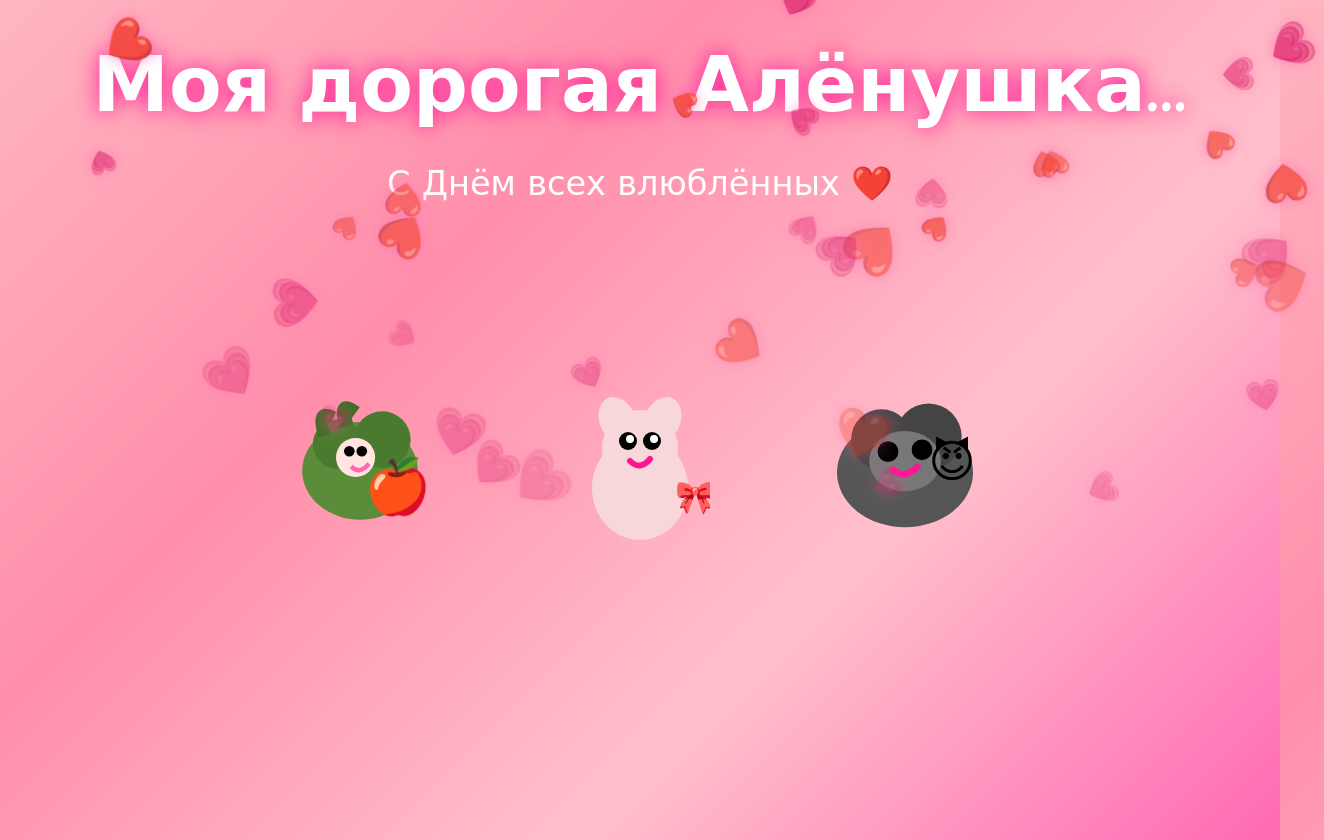
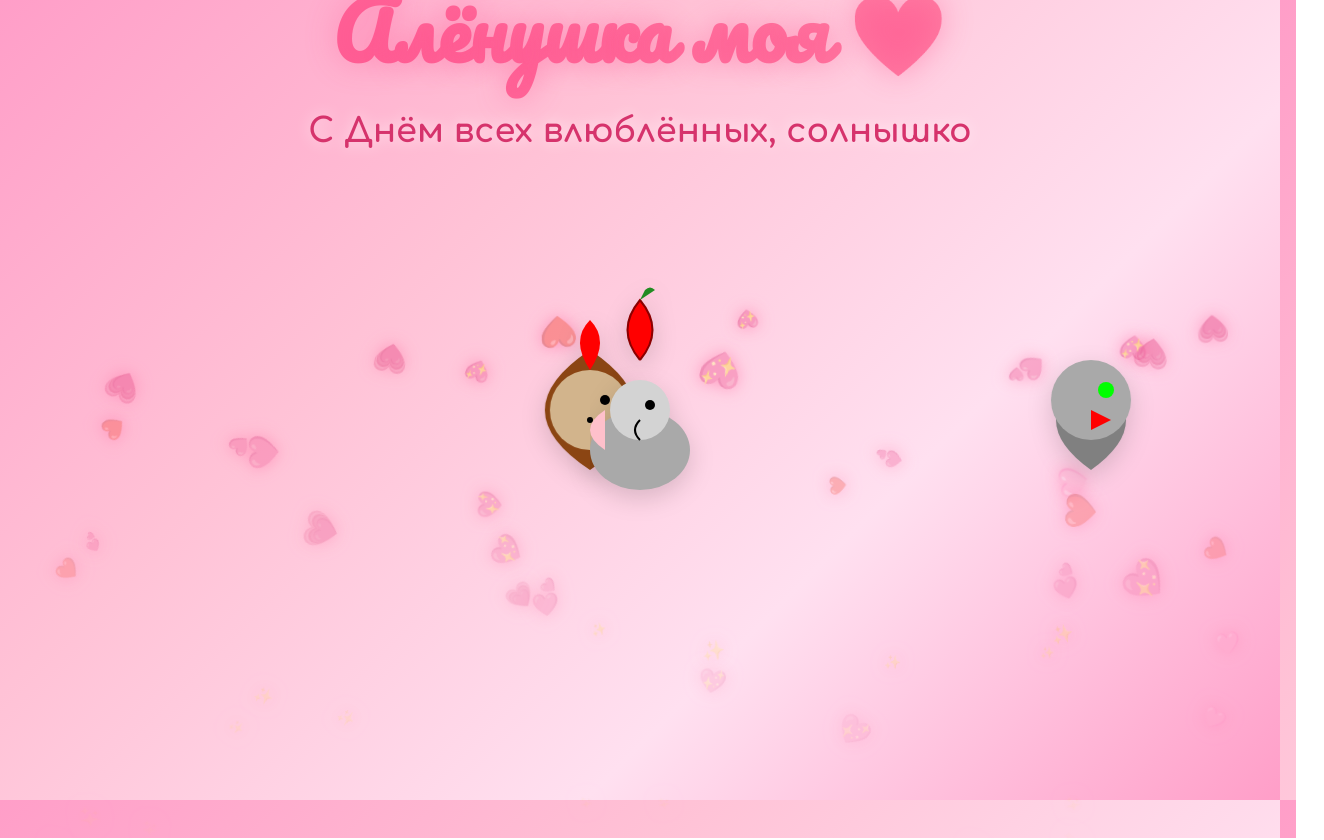
Before and after one commit to akopyanedik2019-arch/Bububu, a website: page index.html in a window 1280 px wide. Shown: the whole page, 1324 px wide, since content can reach past the window. Drawn offline with Linux system fonts and the light colour scheme.

Commit message:
Update index.html

```diff
--- a/index.html
+++ b/index.html
@@ -2,140 +2,218 @@
 <html lang="ru">
 <head>
 <meta charset="UTF-8">
+<title>Для Алёнушки ❤️</title>
 <meta name="viewport" content="width=device-width, initial-scale=1.0">
-    <title>Для Алёнушки ❤️</title>
 <style>
+    @import url('https://fonts.googleapis.com/css2?family=Pacifico&family=Comfortaa:wght@400;700&display=swap');
+
     body {
         margin: 0;
         height: 100vh;
-            background: linear-gradient(135deg, #ffb6c1, #ff8fab, #ffc0cb, #ff69b4);
+        background: linear-gradient(135deg, #ff9ec8, #ffc2d6, #ffe0f0, #ff9ec8);
         overflow: hidden;
-            font-family: 'Segoe Script', 'Comic Sans MS', cursive;
-            color: white;
+        display: flex;
+        justify-content: center;
+        align-items: center;
+        font-family: 'Comfortaa', cursive;
+        color: #d6336c;
+    }
+
+    .container {
         text-align: center;
+        z-index: 5;
     }
 
     h1 {
+        font-family: 'Pacifico', cursive;
         font-size: 4.8rem;
-            margin: 40px 0 10px;
-            text-shadow: 0 0 20px rgba(255, 20, 147, 0.9);
-            animation: glow 3s ease-in-out infinite alternate;
+        margin: 0 0 10px 0;
+        background: linear-gradient(45deg, #ff4d8d, #ff8fab);
+        -webkit-background-clip: text;
+        -webkit-text-fill-color: transparent;
+        text-shadow: 0 0 30px rgba(255,77,141,0.4);
+        animation: pulse 3s infinite;
+    }
+
+    p {
+        font-size: 2.1rem;
+        margin: 15px 0;
+        font-weight: 700;
+        text-shadow: 0 0 15px rgba(255,255,255,0.7);
     }
 
     .scene {
         position: relative;
+        width: 720px;
         height: 380px;
         margin: 30px auto;
-            width: 900px;
+        perspective: 1200px; /* Небольшое 3D-пространство */
+        transform-style: preserve-3d;
     }
 
-        /* Падающие сердечки */
-        .heart {
+    svg {
         position: absolute;
-            top: -50px;
-            font-size: 28px;
-            animation: fall linear forwards;
-            filter: drop-shadow(0 0 8px rgba(255, 105, 180, 0.9));
-            z-index: 1;
+        transition: transform 0.3s; /* Для плавности */
+        filter: drop-shadow(0 8px 12px rgba(0,0,0,0.15));
     }
 
-        @keyframes fall {
-            to {
-                transform: translateY(110vh) rotate(720deg);
+    /* Ёжик */
+    #hedgehog {
+        left: -180px;
+        bottom: 60px;
+        animation: hedgehogWalk 9s ease-in-out forwards;
+    }
+
+    /* Мышка */
+    #mouse {
+        left: 50%;
+        transform: translateX(-50%);
+        bottom: 70px;
+        z-index: 2;
+    }
+
+    /* Яблоко */
+    #apple {
+        left: 50%;
+        top: 100px;
+        transform: translateX(-50%);
         opacity: 0;
+        animation: appleShow 9s ease-in-out forwards;
     }
+
+    /* Волк */
+    #wolf {
+        right: -220px;
+        bottom: 50px;
+        animation: wolfRun 9s ease-in-out forwards 4.2s;
+        z-index: 3;
+    }
+
+    /* Укус с 3D-эффектом */
+    .bite {
+        position: absolute;
+        left: 54%;
+        top: 165px;
+        font-size: 5.5rem;
+        opacity: 0;
+        animation: bite 2.8s ease-in-out forwards 11s;
+        pointer-events: none;
+        transform-style: preserve-3d;
     }
 
     .final-text {
         font-size: 2.6rem;
-            margin-top: 40px;
+        margin-top: 20px;
         opacity: 0;
-            animation: fadeIn 4s forwards 13s;
-            text-shadow: 0 0 15px #ff1493;
+        animation: showText 2s forwards 13.5s;
+        line-height: 1.4;
     }
 
-        @keyframes glow { 0% { text-shadow: 0 0 20px #ff1493; } 100% { text-shadow: 0 0 40px #ff69b4, 0 0 60px #ff1493; } }
-        @keyframes fadeIn { to { opacity: 1; } }
+    @keyframes hedgehogWalk {
+        0% {left:-180px; transform: rotateY(0deg);}
+        45% {left: 220px; transform: rotateY(5deg);}
+        100% {left: 220px; transform: rotateY(0deg);}
+    }
+    @keyframes appleShow {
+        40% {opacity:0;}
+        52% {opacity:1;}
+        100% {opacity:1;}
+    }
+    @keyframes wolfRun {
+        0% {right:-220px; transform: rotateY(0deg);}
+        58% {right: 180px; transform: rotateY(-5deg);}
+        100% {right: 180px; transform: rotateY(0deg);}
+    }
+    @keyframes bite {
+        0%,15% {opacity:0; transform: scale(0.5) rotateY(10deg);}
+        40% {opacity:1; transform: scale(1.25) rotateY(-10deg);}
+        70% {transform: scale(0.95) rotateY(5deg);}
+        100% {opacity:1; transform: scale(1) rotateY(0deg);}
+    }
+    @keyframes showText { to {opacity:1;} }
+    @keyframes pulse { 0%,100% {transform:scale(1);} 50% {transform:scale(1.06);} }
 </style>
 </head>
 <body>
-    <h1>Моя дорогая Алёнушка...</h1>
-    <p style="font-size: 2.1rem; margin-bottom: 20px;">С Днём всех влюблённых ❤️</p>
+
+<div class="container">
+    <h1>Алёнушка моя ❤️</h1>
+    <p>С Днём всех влюблённых, солнышко</p>
 
     <div class="scene">
-        <!-- Ёжик -->
-        <svg class="hedgehog" width="180" height="160" style="position:absolute; bottom:80px; left:80px;" viewBox="0 0 200 180">
-            <ellipse cx="100" cy="110" rx="65" ry="55" fill="#5a8c3a"/>
-            <circle cx="75" cy="80" r="28" fill="#4a7a2e"/>
-            <circle cx="125" cy="75" r="32" fill="#4a7a2e"/>
-            <!-- иголки -->
-            <path d="M60 70 Q50 40 70 50" stroke="#3e6b25" stroke-width="14" fill="none"/>
-            <path d="M85 60 Q75 30 95 45" stroke="#3e6b25" stroke-width="16" fill="none"/>
-            <circle cx="95" cy="95" r="22" fill="#ffe4e1"/>
-            <circle cx="88" cy="88" r="6" fill="#000"/>
-            <circle cx="102" cy="88" r="6" fill="#000"/>
-            <path d="M90 105 Q100 115 110 102" fill="none" stroke="#ff69b4" stroke-width="5"/>
-            <text x="105" y="148" font-size="60">🍎</text>
+        <!-- Ёжик SVG (детализированный) -->
+        <svg id="hedgehog" width="180" height="180" viewBox="0 0 180 180">
+            <path d="M90 150 Q0 90 90 30 Q180 90 90 150" fill="#8B4513" /> <!-- Тело -->
+            <circle cx="90" cy="90" r="40" fill="#D2B48C" /> <!-- Морда -->
+            <circle cx="105" cy="80" r="5" fill="#000" /> <!-- Глаз -->
+            <circle cx="90" cy="100" r="3" fill="#000" /> <!-- Нос -->
+            <!-- Яблоко на спине -->
+            <path d="M90 50 Q70 20 90 0 Q110 20 90 50" fill="#FF0000" />
+            <path d="M90 0 L95 -10 Q100 -15 105 -10" fill="#228B22" /> <!-- Лист -->
         </svg>
 
-        <!-- Мышка Алёнушка -->
-        <svg class="mouse" width="140" height="160" style="position:absolute; bottom:70px; left:380px;" viewBox="0 0 140 160">
-            <ellipse cx="70" cy="105" rx="48" ry="52" fill="#f8d7da"/>
-            <circle cx="70" cy="65" r="38" fill="#f8d7da"/>
-            <!-- ушки -->
-            <ellipse cx="48" cy="38" rx="18" ry="25" fill="#f8d7da" transform="rotate(-25 48 38)"/>
-            <ellipse cx="92" cy="38" rx="18" ry="25" fill="#f8d7da" transform="rotate(25 92 38)"/>
-            <circle cx="58" cy="58" r="9" fill="#000"/>
-            <circle cx="82" cy="58" r="9" fill="#000"/>
-            <circle cx="60" cy="56" r="4" fill="#fff"/>
-            <circle cx="84" cy="56" r="4" fill="#fff"/>
-            <path d="M60 78 Q70 88 80 76" fill="none" stroke="#ff1493" stroke-width="6" stroke-linecap="round"/>
-            <text x="105" y="125" font-size="32">🎀</text>
+        <!-- Мышка SVG -->
+        <svg id="mouse" width="130" height="160" viewBox="0 0 130 160">
+            <ellipse cx="65" cy="120" rx="50" ry="40" fill="#A9A9A9" /> <!-- Тело -->
+            <circle cx="65" cy="80" r="30" fill="#D3D3D3" /> <!-- Голова -->
+            <circle cx="75" cy="75" r="5" fill="#000" /> <!-- Глаз -->
+            <path d="M65 90 Q55 100 65 110" fill="none" stroke="#000" stroke-width="2" /> <!-- Усмешка -->
+            <path d="M30 80 Q0 100 30 120" fill="#FFC0CB" /> <!-- Ухо -->
         </svg>
 
-        <!-- Волк -->
-        <svg class="wolf" width="190" height="170" style="position:absolute; bottom:65px; right:90px;" viewBox="0 0 200 180">
-            <ellipse cx="100" cy="100" rx="72" ry="58" fill="#555"/>
-            <circle cx="75" cy="65" r="32" fill="#444"/>
-            <circle cx="125" cy="62" r="35" fill="#444"/>
-            <!-- морда -->
-            <ellipse cx="100" cy="88" rx="38" ry="32" fill="#777"/>
-            <circle cx="82" cy="78" r="11" fill="#000"/>
-            <circle cx="118" cy="76" r="11" fill="#000"/>
-            <path d="M85 95 Q100 110 115 92" fill="none" stroke="#ff1493" stroke-width="7"/>
-            <text x="125" y="105" font-size="48">😈</text>
+        <!-- Яблоко SVG -->
+        <svg id="apple" width="90" height="100" viewBox="0 0 90 100">
+            <path d="M45 80 Q20 50 45 20 Q70 50 45 80" fill="#FF0000" stroke="#8B0000" stroke-width="2" />
+            <path d="M45 20 L50 10 Q55 5 60 10" fill="#228B22" />
         </svg>
 
-        <!-- Укус -->
-        <div class="bite" style="position:absolute; bottom:95px; left:515px; font-size:85px; opacity:0;">🍑💥</div>
+        <!-- Волк SVG -->
+        <svg id="wolf" width="220" height="190" viewBox="0 0 220 190">
+            <path d="M110 150 Q40 100 110 50 Q180 100 110 150" fill="#808080" /> <!-- Тело -->
+            <circle cx="110" cy="80" r="40" fill="#A9A9A9" /> <!-- Голова -->
+            <circle cx="125" cy="70" r="8" fill="#00FF00" /> <!-- Глаз -->
+            <path d="M110 90 L130 100 L110 110" fill="#FF0000" /> <!-- Язык (намёк на укус) -->
+        </svg>
+
+        <div class="bite">🍑<span style="font-size:3.2rem; margin-left:-15px;">💋😏</span></div>
     </div>
 
     <p class="final-text">
-        Ёжик принёс тебе самое сладкое яблочко...<br>
-        а потом прибежал голодный волк и страстно укусил Алёнушку за попку ❤️‍🔥
+        Ёжик целый день шёл к тебе с самым спелым яблочком...<br>
+        А потом прибежал волк и <b>нежно укусил тебя за попку</b>, потому что любит по-настоящему ❤️🔥
     </p>
+</div>
 
+<!-- Оптимизированный дождь сердечек + искры -->
 <script>
-        const colors = ['#ff1493', '#ff69b4', '#ffb6c1', '#ff8fab', '#ffc0cb', '#db7093'];
+function createHeart(type = 'heart') {
+    const elem = document.createElement('div');
+    elem.innerHTML = type === 'heart' ? ['❤️','💕','💖','🩷','💗'][Math.floor(Math.random()*5)] : '✨';
+    elem.style.cssText = `
+        position:fixed; left:${Math.random()*100}vw; top:-10px; font-size:${type === 'heart' ? 12+Math.random()*25 : 8+Math.random()*12}px;
+        pointer-events:none; z-index:1; opacity:0.7; animation:fall ${type === 'heart' ? 6+Math.random()*8 : 3+Math.random()*4}s linear forwards;
+        filter: drop-shadow(0 0 8px #ff4d8d);
+    `;
+    document.body.appendChild(elem);
 
-        function createHeart() {
-            const heart = document.createElement('div');
-            heart.classList.add('heart');
-            heart.innerHTML = Math.random() > 0.5 ? '❤️' : '💗';
-            heart.style.left = Math.random() * 100 + 'vw';
-            heart.style.fontSize = (22 + Math.random() * 28) + 'px';
-            heart.style.opacity = 0.6 + Math.random() * 0.4;
-            heart.style.color = colors[Math.floor(Math.random() * colors.length)];
-            heart.style.animationDuration = (6 + Math.random() * 7) + 's';
-            document.body.appendChild(heart);
-
-            setTimeout(() => heart.remove(), 14000);
+    setTimeout(() => elem.remove(), 15000);
 }
 
-        // Оптимизированный запуск сердечек
-        setInterval(createHeart, 280);
-        for (let i = 0; i < 18; i++) {
-            setTimeout(createHeart, i * 180);
+const style = document.createElement('style');
+style.textContent = `@keyframes fall { to { transform: translateY(110vh) rotate(480deg); opacity:0 } }`;
+document.head.appendChild(style);
+
+// Частота: больше, но лимит 60 элементов
+setInterval(() => {
+    if (document.querySelectorAll('div').length < 60) {
+        createHeart('heart');
+        if (Math.random() > 0.5) createHeart('sparkle');
+    }
+}, 200);
+
+for(let i = 0; i < 30; i++) {
+    createHeart('heart');
+    createHeart('sparkle');
 }
 </script>
 </body>
```
Lines whose indentation alone changed are shown as unchanged.
